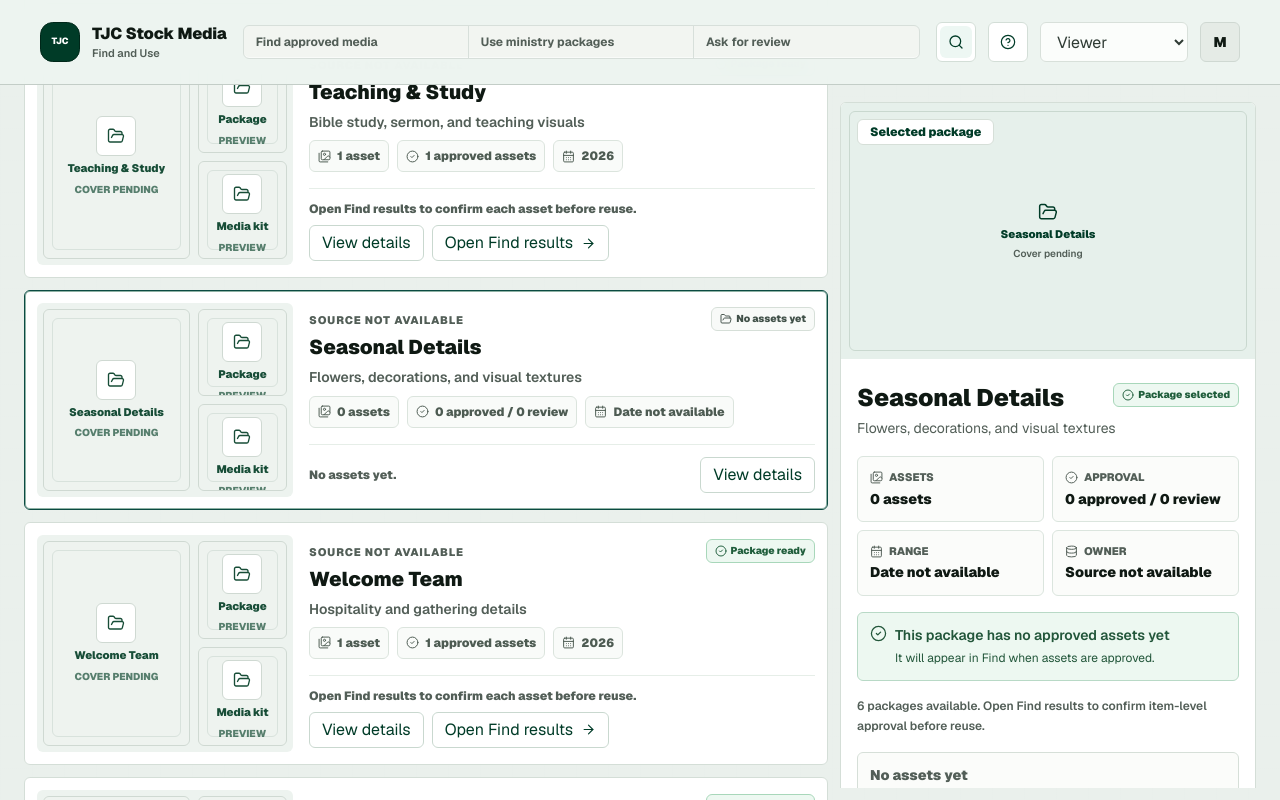
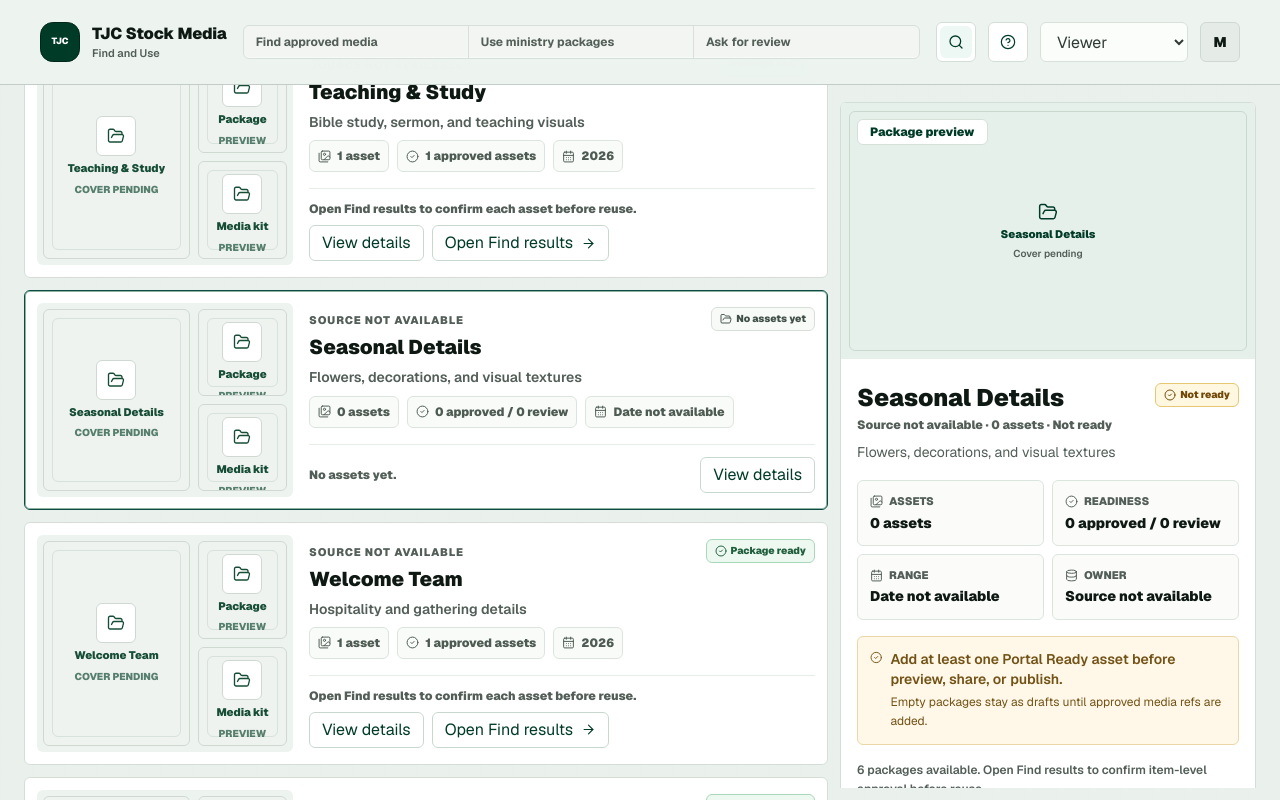
Before and after one commit to Hali0321/tjc-stock-media, a Next.js app in the folder frontend/: page /collections in a window 1280 px wide. Both pictures are taken after a click on the button 426 px from the left and 1101 px from the top of the page. Shown: the part 701-1501 px from the top of the page. Built offline with nearby package versions, Linux system fonts and the light colour scheme.

Commit message:
Calm package inspector readiness states

```diff
--- a/frontend/components/CollectionShelfInspector.tsx
+++ b/frontend/components/CollectionShelfInspector.tsx
@@ -21,7 +21,7 @@ export function CollectionShelfInspector({ collection, totalCollections, onOpen,
           <FolderOpen size={30} strokeWidth={1.8} className="text-tjc-evergreen" aria-hidden="true" />
           <h2 className="text-base font-semibold text-tjc-ink">Select a package</h2>
           <p className="text-sm leading-relaxed text-tjc-muted">
-          {opsView ? "Package context loads from the approved media export used by Find." : "Choose a ministry package, then open Find results to check each media item."}
+            {opsView ? "Package context loads from the approved media export used by Find." : "Choose a ministry package, then open Find results to check each media item."}
           </p>
         </div>
       </section>
@@ -30,6 +30,7 @@ export function CollectionShelfInspector({ collection, totalCollections, onOpen,
 
   const hasPeopleWarning = Boolean(collection.peopleWarning);
   const hasAssets = collection.count > 0;
+  const readinessLabel = hasPeopleWarning ? "Needs people review" : hasAssets ? "Ready to inspect" : "Not ready";
 
   return (
     <section className="overflow-hidden rounded-md border border-[#d4ded7] bg-white" aria-label={`${collection.name} package inspector`}>
@@ -50,7 +51,7 @@ export function CollectionShelfInspector({ collection, totalCollections, onOpen,
             <CollectionPreviewPlaceholder className="min-h-64 rounded-none" title={collection.name} detail="Cover pending" />
           )}
           <span className="absolute left-4 top-4 rounded-md border border-[#d6dfd8] bg-white px-3 py-1 text-xs font-black text-tjc-evergreen">
-            Selected package
+            Package preview
           </span>
         </div>
         <div className="px-4">
@@ -58,23 +59,26 @@ export function CollectionShelfInspector({ collection, totalCollections, onOpen,
             <span>{collection.id}</span>
           </div> : null}
           <div className="mt-2 flex flex-wrap items-start justify-between gap-2">
-            <h2 className="text-2xl font-black leading-tight text-tjc-ink">{collection.name}</h2>
+            <div className="min-w-0">
+              <h2 className="text-2xl font-black leading-tight text-tjc-ink">{collection.name}</h2>
+              <p className="mt-1 text-xs font-black text-tjc-muted">{collection.ministry} · {collection.countLabel} · {readinessLabel}</p>
+            </div>
             <TjcStatusBadge
               domain="reuse"
               status={hasPeopleWarning ? "people-review" : "selected"}
-              tone={hasPeopleWarning ? "warning" : "success"}
+              tone={hasPeopleWarning || !hasAssets ? "warning" : "success"}
               icon={hasPeopleWarning ? ShieldAlert : CheckCircle2}
-              label={hasPeopleWarning ? "Needs people review" : "Package selected"}
+              label={readinessLabel}
               size="xs"
             />
           </div>
-          <p className="mt-1 text-sm leading-relaxed text-tjc-muted">{collection.description}</p>
+          <p className="mt-2 text-sm leading-relaxed text-tjc-muted">{collection.description}</p>
         </div>
 
         <div className="grid gap-2 px-4 sm:grid-cols-2">
           {[
             { label: "Assets", value: collection.countLabel, icon: Images },
-            { label: "Approval", value: collection.approvalSummary, icon: CheckCircle2 },
+            { label: "Readiness", value: collection.approvalSummary, icon: CheckCircle2 },
             { label: "Range", value: collection.dateRange, icon: CalendarDays },
             { label: opsView ? "Source" : "Owner", value: collection.ministry, icon: Database }
           ].map((item) => {
@@ -91,12 +95,12 @@ export function CollectionShelfInspector({ collection, totalCollections, onOpen,
           })}
         </div>
 
-        <div className={hasPeopleWarning ? "mx-4 rounded-md border border-[#ead6a8] bg-[#fff8e8] p-3 text-[#725216]" : "mx-4 rounded-md border border-[#b8d9c6] bg-[#edf8f1] p-3 text-[#22563a]"}>
+        <div className={hasPeopleWarning || !hasAssets ? "mx-4 rounded-md border border-[#ead6a8] bg-[#fff8e8] p-3 text-[#725216]" : "mx-4 rounded-md border border-[#b8d9c6] bg-[#edf8f1] p-3 text-[#22563a]"}>
           <div className="flex items-start gap-2">
             {hasPeopleWarning ? <ShieldAlert size={17} strokeWidth={1.8} aria-hidden="true" /> : <CheckCircle2 size={17} strokeWidth={1.8} aria-hidden="true" />}
             <div>
-              <strong className="block text-sm font-semibold">{hasPeopleWarning ? collection.peopleWarning : hasAssets ? "No package-level people/minors warning" : "This package has no approved assets yet"}</strong>
-              <span className="mt-1 block text-xs leading-relaxed">{hasAssets ? "Confirm per-asset reuse in Find before publication." : "It will appear in Find when assets are approved."}</span>
+              <strong className="block text-sm font-semibold">{hasPeopleWarning ? collection.peopleWarning : hasAssets ? "Ready for per-asset review" : "Add at least one Portal Ready asset before preview, share, or publish."}</strong>
+              <span className="mt-1 block text-xs leading-relaxed">{hasAssets ? "Confirm each asset's reuse decision in Find before publication." : "Empty packages stay as drafts until approved media refs are added."}</span>
             </div>
           </div>
         </div>
@@ -111,8 +115,9 @@ export function CollectionShelfInspector({ collection, totalCollections, onOpen,
             <ArrowUpRight size={16} strokeWidth={1.8} aria-hidden="true" />
           </button>
         ) : (
-          <div className="mx-4 mb-4 rounded-md border border-[#d6dfd8] bg-[#fbfcfa] p-3 text-sm font-black text-tjc-muted">
-            No assets yet
+          <div className="mx-4 mb-4 grid gap-2 rounded-md border border-[#d6dfd8] bg-[#fbfcfa] p-3 text-sm font-black text-tjc-muted">
+            <span>No approved assets yet</span>
+            <span className="text-xs font-semibold">Next step: add approved media refs from Library.</span>
           </div>
         )}
       </div>
```
